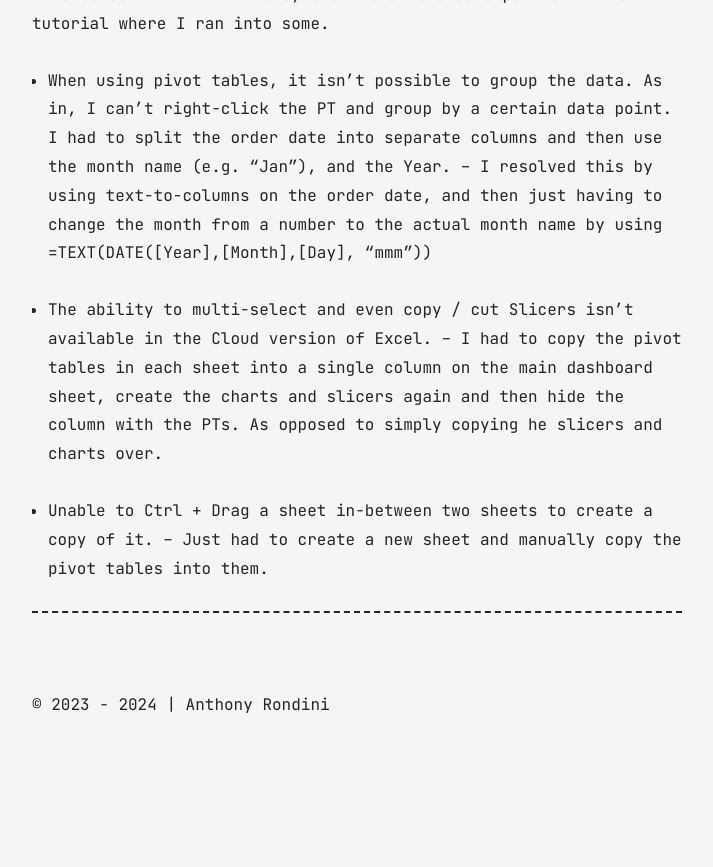
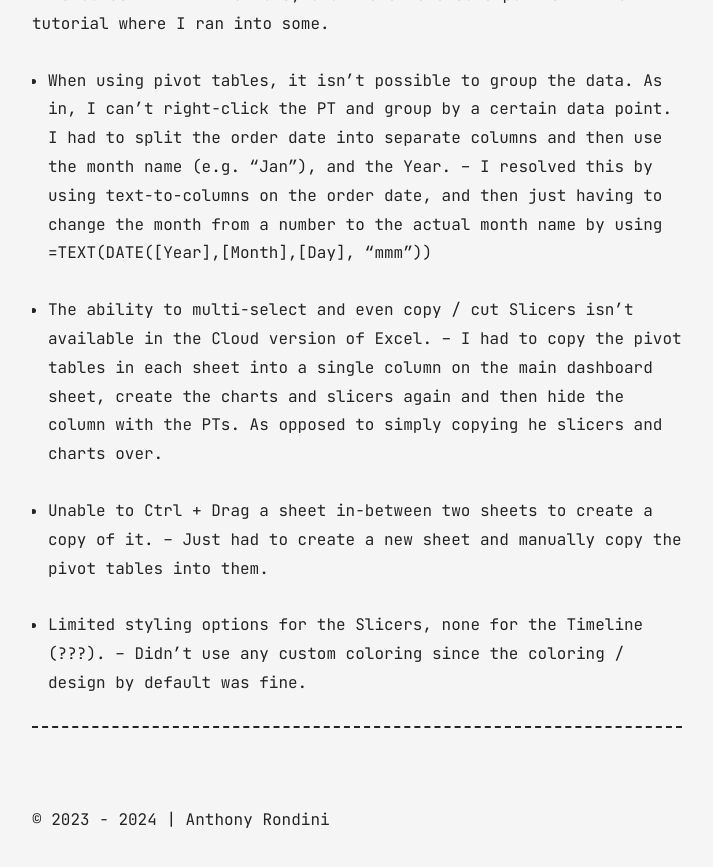
Before and after one commit to ouchmode/Portfolio, a Jekyll site: the page built from all_collections/_posts/2024-11-28-coffee-sales-dashboard.md, in a window 1280 px wide and 900 px high, scrolled down 1732 px. Shown: the top 867 px of the window, without its empty margins (283-996 px from the left). Built offline with Jekyll 4.4.1, drawn with Linux system fonts in a browser that asks for light colours; before the commit the page ends 2517 px from its top, so only the background shows below that.

Commit message:
Added some limitations I had with the Cloud version of Excel.

```diff
--- a/all_collections/_posts/2024-11-28-coffee-sales-dashboard.md
+++ b/all_collections/_posts/2024-11-28-coffee-sales-dashboard.md
@@ -14,11 +14,11 @@ Project led by Mo Chen on YouTube: See [here]:(https://www.youtube.com/watch?v=m
 - Two Bar Charts displaying the total sales by country and the top 5 customers.
 - Slicers for the weight, roast type (name), and loyalty card.
 
-![Coffee Sales Dashboard Default](../img/coffee_sales_dashboard/main_dashboard.png)
+![Coffee Sales Dashboard Default](img/coffee_sales_dashboard/main_dashboard.png)
 
 - With a few filters from the Slicers selected:
 
-![Coffee Sales Dashboard Filtered](../img/coffee_sales_dashboard/main_dashboard_filtered.png)
+![Coffee Sales Dashboard Filtered](img/coffee_sales_dashboard/main_dashboard_filtered.png)
 
 ## **Excel Cloud Limitations**
 I do not have access to using the Desktop Excel version due to financial reasons so I am using the Cloud version of Excel instead. This comes with limitations, and there were some points in the tutorial where I ran into some.
@@ -31,4 +31,7 @@ I do not have access to using the Desktop Excel version due to financial reasons
 - Unable to Ctrl + Drag a sheet in-between two sheets to create a copy of it.
 -- Just had to create a new sheet and manually copy the pivot tables into them.
 
+- Limited styling options for the Slicers, none for the Timeline (???).
+-- Didn't use any custom coloring since the coloring / design by default was fine.
+
 ---
```
